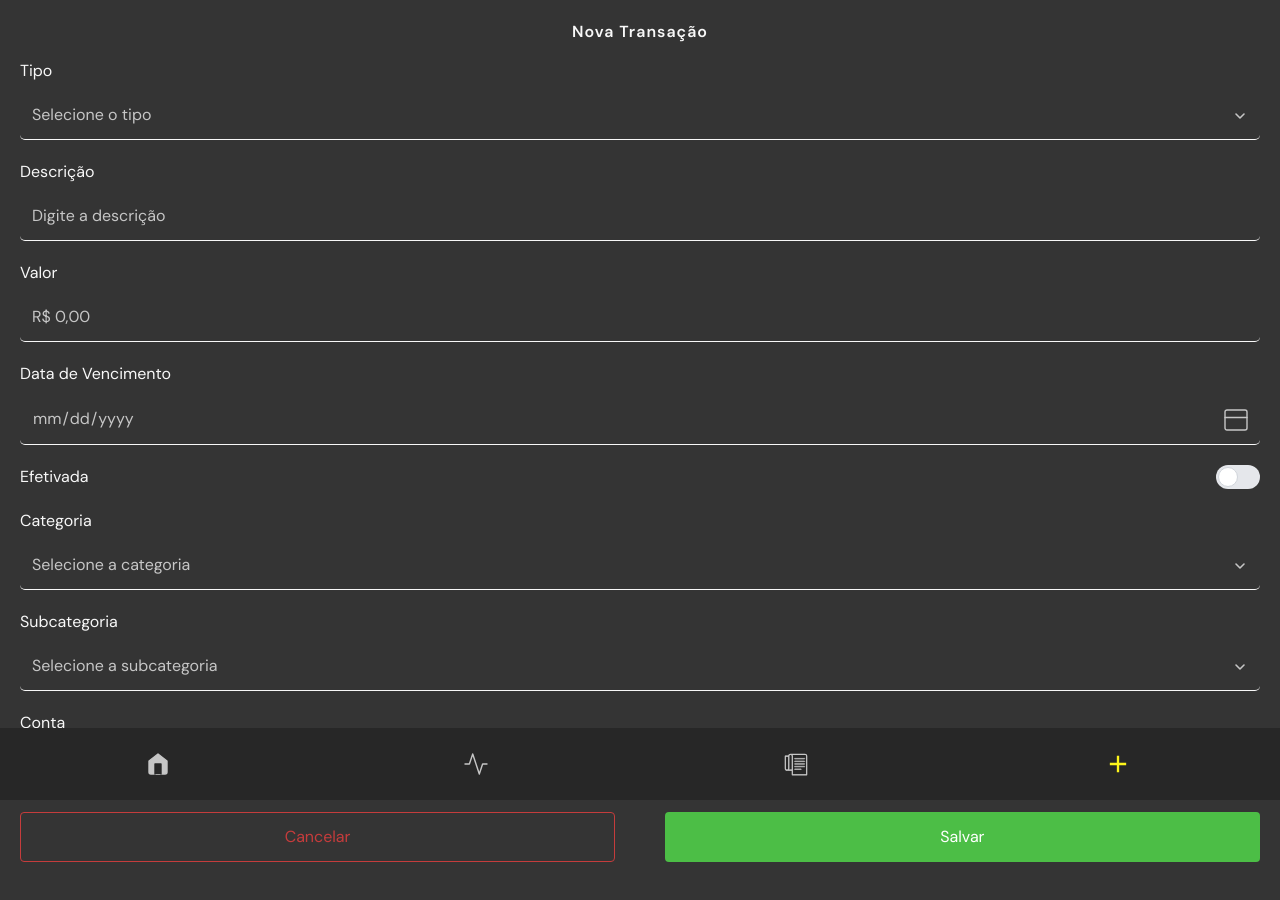
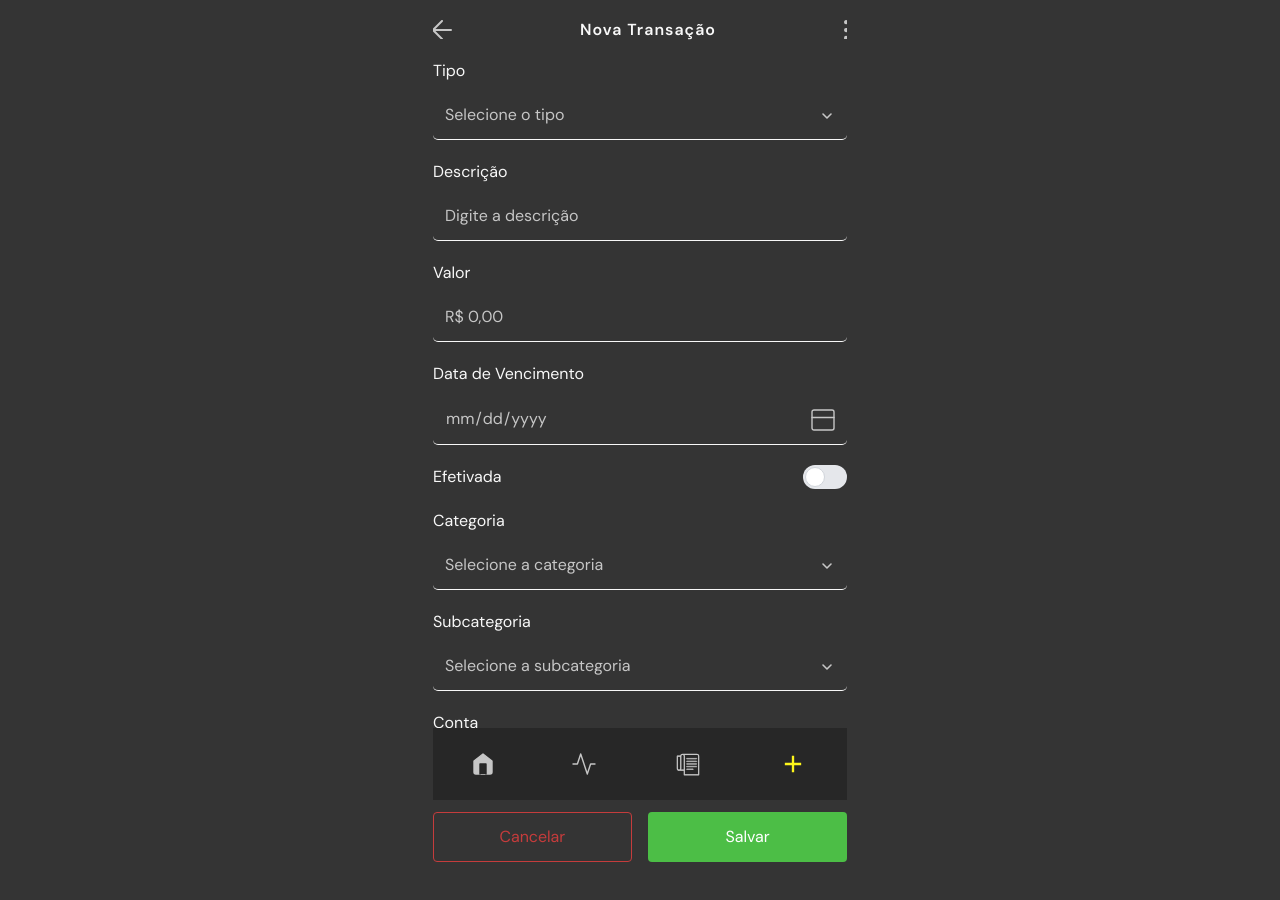
Before and after one commit to RaphaelBOL/fintech_fiap, a website: page transacao.html in a window 1280 px wide. Drawn offline with Linux system fonts and the light colour scheme.

Commit message:
Ajustes nos icones

```diff
--- a/src/css/style.css
+++ b/src/css/style.css
@@ -1,6 +1,34 @@
-/* Estilos personalizados */
+body{
+  display: flex;
+  flex-direction: column;
+  align-items: center;
+  width: 100dvw;
+  min-height: 100dvh;
+}
 
-/* Estilo do placeholder */
+header{
+  max-width: 414px;
+  width: 100%;
+}
+
+main {
+  display: flex;
+  flex-direction: column;
+  justify-content: center;
+  align-items: center;
+  width: 100%;
+  max-width: 414px;
+  margin: 0;
+}
+
+.wrapper {
+  margin-bottom: 92px;
+}
+
+footer{
+  max-width: 414px;
+}
+
 input::placeholder,
 select::placeholder,
 textarea::placeholder {
@@ -8,7 +36,6 @@ textarea::placeholder {
   opacity: 1;
 }
 
-/* Ocultar o ícone padrão do campo de data */
 input[type="date"]::-webkit-calendar-picker-indicator {
   opacity: 0;
 }
@@ -26,31 +53,25 @@ input[type="date"] {
   z-index: 1;
 }
 
-
-/* Estilo para o fundo dos selects abertos */
 select option {
   background-color: #2B2B2B;
 }
 
-/* Cor de fundo ao passar o mouse nos options dos selects */
 select option:hover {
   background-color: #1a1a1a;
   color: #fff;
 }
 
-/* Remover a seta padrão do select */
 select {
   -webkit-appearance: none;
   -moz-appearance: none;
   appearance: none;
 }
 
-/* Esconder a seta padrão do IE */
 select::-ms-expand {
   display: none;
 }
 
-/* Ajuste nas bordas dos inputs para exibir apenas a borda inferior */
 input,
 select {
   border-top: none !important;
@@ -59,30 +80,15 @@ select {
   border-radius: 0 !important;
 }
 
-/* Aplicar border-radius de 5px na parte inferior dos inputs e selects */
+
 input,
 select {
   border-bottom-left-radius: 5px !important;
   border-bottom-right-radius: 5px !important;
 }
 
-/* Remover a borda de foco padrão */
 input:focus,
 select:focus {
   outline: none;
   box-shadow: none;
 }
-
-/* Ajuste para evitar que o footer sobreponha o conteúdo */
-body {
-  position: relative;
-  min-height: 100vh;
-  margin: 0;
-  padding: 0;
-}
-
-/* O main precisa de um margin-bottom para evitar que o footer sobreponha o conteúdo */
-main {
-  margin-bottom: 92px;
-  /* Altura do footer (72px) + 20px de espaço */
-}
--- a/transacao.html
+++ b/transacao.html
@@ -5,24 +5,33 @@
   <meta charset="UTF-8" />
   <meta name="viewport" content="width=414, initial-scale=1.0" />
   <title>Nova Transação</title>
-  <!-- Importando o CSS compilado do Tailwind -->
   <link href="dist/output.css" rel="stylesheet">
-  <!-- Importando seus estilos personalizados -->
   <link href="./src/css/style.css" rel="stylesheet">
-  <!-- Importando a fonte DM Sans -->
   <link href="https://fonts.googleapis.com/css2?family=DM+Sans:wght@400;600&display=swap" rel="stylesheet">
 </head>
 
-<body class="bg-background text-white p-[20px] font-dm-sans">
+<body class="bg-background text-white p-[20px] font-dm-sans flex flex-col items-center w-[100dvw] min-h-[100dvh]">
   <!-- Header -->
-  <header class="w-[386px] h-[19px] mx-auto">
+  <header class="h-[19px] px-4 flex items-center justify-between">
+    <svg width="19" height="19" viewBox="0 0 19 19" fill="none" xmlns="http://www.w3.org/2000/svg">
+      <path d="M18 9.99997H0" stroke="#C6C6C6" stroke-width="2" stroke-linecap="round" stroke-linejoin="round" />
+      <path d="M9 19L0 10L9 1" stroke="#C6C6C6" stroke-width="2" stroke-linecap="round" stroke-linejoin="round" />
+    </svg>
     <h1 class="text-center text-text-label text-[16px] font-semibold tracking-[1px]">
       Nova Transação
     </h1>
+    <svg width="3" height="19" viewBox="0 0 3 19" fill="none" xmlns="http://www.w3.org/2000/svg">
+      <ellipse cx="2" cy="10" rx="1" ry="1.125" stroke="#C6C6C6" stroke-width="2" stroke-linecap="round"
+        stroke-linejoin="round" />
+      <ellipse cx="2" cy="2.125" rx="1" ry="1.125" stroke="#C6C6C6" stroke-width="2" stroke-linecap="round"
+        stroke-linejoin="round" />
+      <ellipse cx="2" cy="17.875" rx="1" ry="1.125" stroke="#C6C6C6" stroke-width="2" stroke-linecap="round"
+        stroke-linejoin="round" />
+    </svg>
   </header>
-
   <!-- Formulário -->
-  <main class="mt-5">
+  <main>
+    <div class=" wrapper w-full mt-5">
       <form class="space-y-[20px]">
         <!-- Campo Tipo -->
         <div>
@@ -46,25 +55,21 @@
                     stroke-linejoin="round" />
                 </g>
               </svg>
-
             </span>
           </div>
         </div>
-
         <!-- Campo Descrição -->
         <div>
           <label class="block text-text-label mb-2">Descrição</label>
           <input type="text" placeholder="Digite a descrição"
             class="w-full bg-transparent text-placeholder p-3 border-b border-1px border-text-label rounded-b-[5px] focus:outline-none" />
         </div>
-
         <!-- Campo Valor -->
         <div>
           <label class="block text-text-label mb-2">Valor</label>
           <input type="text" placeholder="R$ 0,00" id="valor-input"
             class="w-full bg-transparent text-placeholder p-3 border-b border-1px border-text-label rounded-b-[5px] focus:outline-none" />
         </div>
-
         <!-- Campo Data de Vencimento -->
         <div>
           <label class="block text-text-label mb-2">Data de Vencimento</label>
@@ -82,7 +87,6 @@
             </span>
           </div>
         </div>
-
         <!-- Campo Efetivada -->
         <div class="flex items-center justify-between">
           <label class="text-text-label">Efetivada</label>
@@ -96,7 +100,6 @@
             </div>
           </label>
         </div>
-
         <!-- Campo Categoria -->
         <div>
           <label class="block text-text-label mb-2">Categoria</label>
@@ -119,11 +122,9 @@
                     stroke-linejoin="round" />
                 </g>
               </svg>
-
             </span>
           </div>
         </div>
-
         <!-- Campo Subcategoria -->
         <div>
           <label class="block text-text-label mb-2">Subcategoria</label>
@@ -148,11 +149,9 @@
                     stroke-linejoin="round" />
                 </g>
               </svg>
-
             </span>
           </div>
         </div>
-
         <!-- Campo Conta -->
         <div>
           <label class="block text-text-label mb-2">Conta</label>
@@ -172,27 +171,18 @@
                     stroke-linejoin="round" />
                 </g>
               </svg>
-
             </span>
           </div>
         </div>
-
-      <!-- Botões -->
-      <!-- Adicionado 'mb-[92px]' para criar espaço suficiente acima do footer -->
         <div class="flex justify-between mb-[92px]">
           <button type="button" class="w-[48%] border border-despesa text-despesa p-3 rounded">Cancelar</button>
           <button type="submit" class="w-[48%] bg-receita text-white p-3 rounded">Salvar</button>
         </div>
-
       </form>
+    </div>
   </main>
-
-  <!-- Footer -->
-  <!-- Ajustado para 'position: fixed' -->
-  <footer class="w-full bg-footer-bg h-[72px] flex items-center justify-around fixed bottom-0 left-0">
-    <!-- Ícones do menu -->
+  <footer class="w-full bg-footer-bg h-[72px] flex items-center justify-around fixed bottom-0">
     <div class="text-icon-inactive">
-      <!-- Ícone 1 -->
       <svg xmlns="http://www.w3.org/2000/svg" width="20" height="22" viewBox="0 0 20 22" fill="none">
         <path fill-rule="evenodd" clip-rule="evenodd"
           d="M1 8L10 1L19 8V19C19 20.1046 18.1046 21 17 21H3C1.89543 21 1 20.1046 1 19V8Z" fill="#C6C6C6"
@@ -202,14 +192,12 @@
       </svg>
     </div>
     <div class="text-icon-inactive">
-      <!-- Ícone 2 -->
       <svg xmlns="http://www.w3.org/2000/svg" width="24" height="22" viewBox="0 0 24 22" fill="none">
         <path d="M23 11H18.6L15.3 21L8.7 1L5.4 11H1" stroke="#C6C6C6" stroke-width="1.4" stroke-linecap="round"
           stroke-linejoin="round" />
       </svg>
     </div>
     <div class="text-icon-inactive">
-      <!-- Ícone 3 -->
       <svg xmlns="http://www.w3.org/2000/svg" width="24" height="23" viewBox="0 0 24 23" fill="none">
         <path fill-rule="evenodd" clip-rule="evenodd"
           d="M6.53668 1H20.9585C22.0857 1.00216 22.9987 1.91581 23 3.043V21.7831C23 21.9452 22.8686 22.0766 22.7065 22.0766H8.28279C8.12072 22.0766 7.98933 21.9452 7.98933 21.7831V17.4354H3.043C1.91543 17.4341 1.00162 16.5205 1 15.3929V3.13104C1 2.96896 1.13139 2.83757 1.29346 2.83757H4.50445C4.61118 1.79493 5.48859 1.00157 6.53668 1ZM1.58987 3.42744V15.3929C1.58023 15.9182 1.85493 16.4077 2.30826 16.6732C2.7616 16.9386 3.32293 16.9386 3.77627 16.6732C4.22961 16.4077 4.50431 15.9182 4.49467 15.3929V3.42744H1.58987ZM4.47565 16.8456C4.86501 16.4625 5.08423 15.9391 5.0841 15.3929V3.043C5.0841 2.52402 5.36097 2.04446 5.81043 1.78497C6.25988 1.52548 6.81362 1.52548 7.26307 1.78497C7.71252 2.04446 7.98939 2.52402 7.98939 3.043V16.8456H4.47565ZM8.57919 21.4882H22.4111V3.043C22.41 2.24117 21.7603 1.59143 20.9585 1.59035H7.97074C8.36028 1.97329 8.57954 2.49675 8.57919 3.043V21.4882Z"
@@ -235,7 +223,6 @@
       </svg>
     </div>
     <div class="text-icon-active">
-      <!-- Ícone + ativo -->
       <span><svg width="28" height="28" viewBox="0 0 28 28" fill="none" xmlns="http://www.w3.org/2000/svg">
           <g id="add">
             <path id="icon"
@@ -246,10 +233,7 @@
       </span>
     </div>
   </footer>
-
-  <!-- Scripts -->
   <script src="./src/js/script.js"></script>
-
 </body>
 
 </html>
```
Lines whose indentation alone changed are shown as unchanged.
